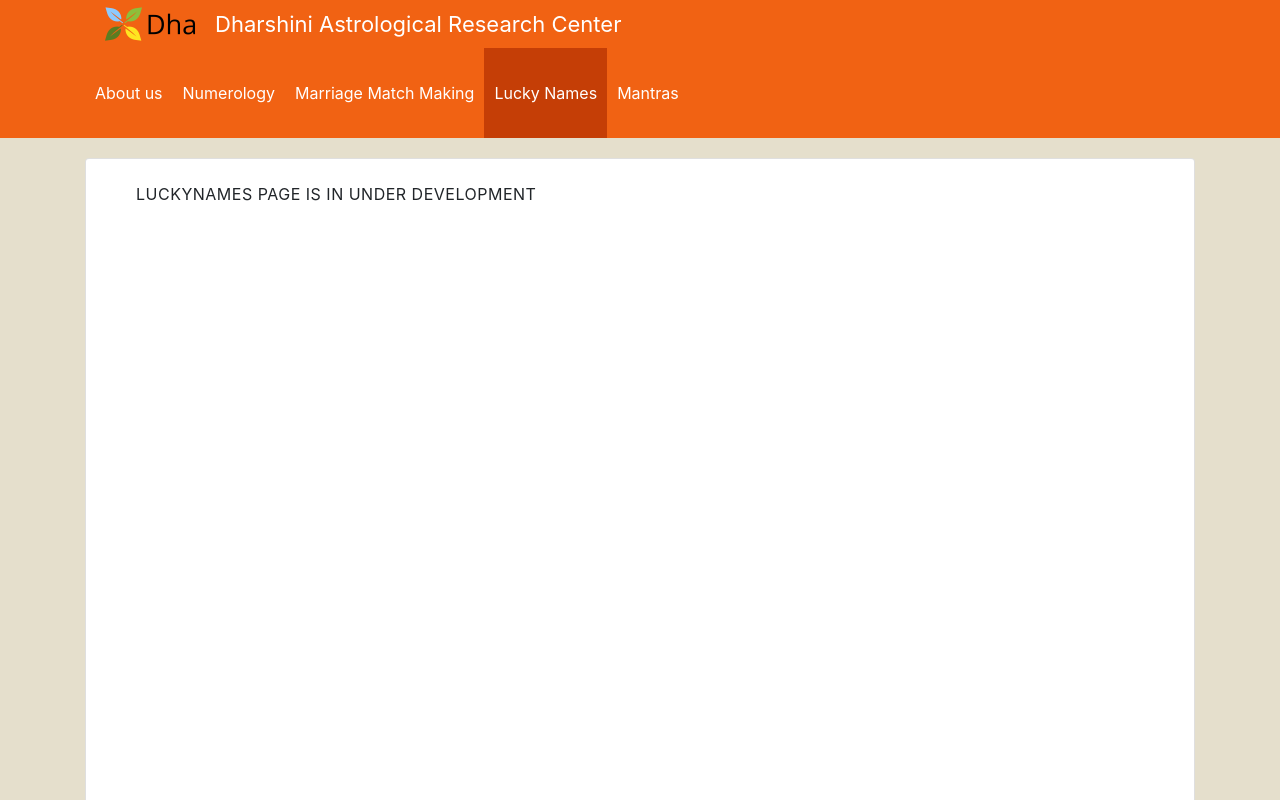
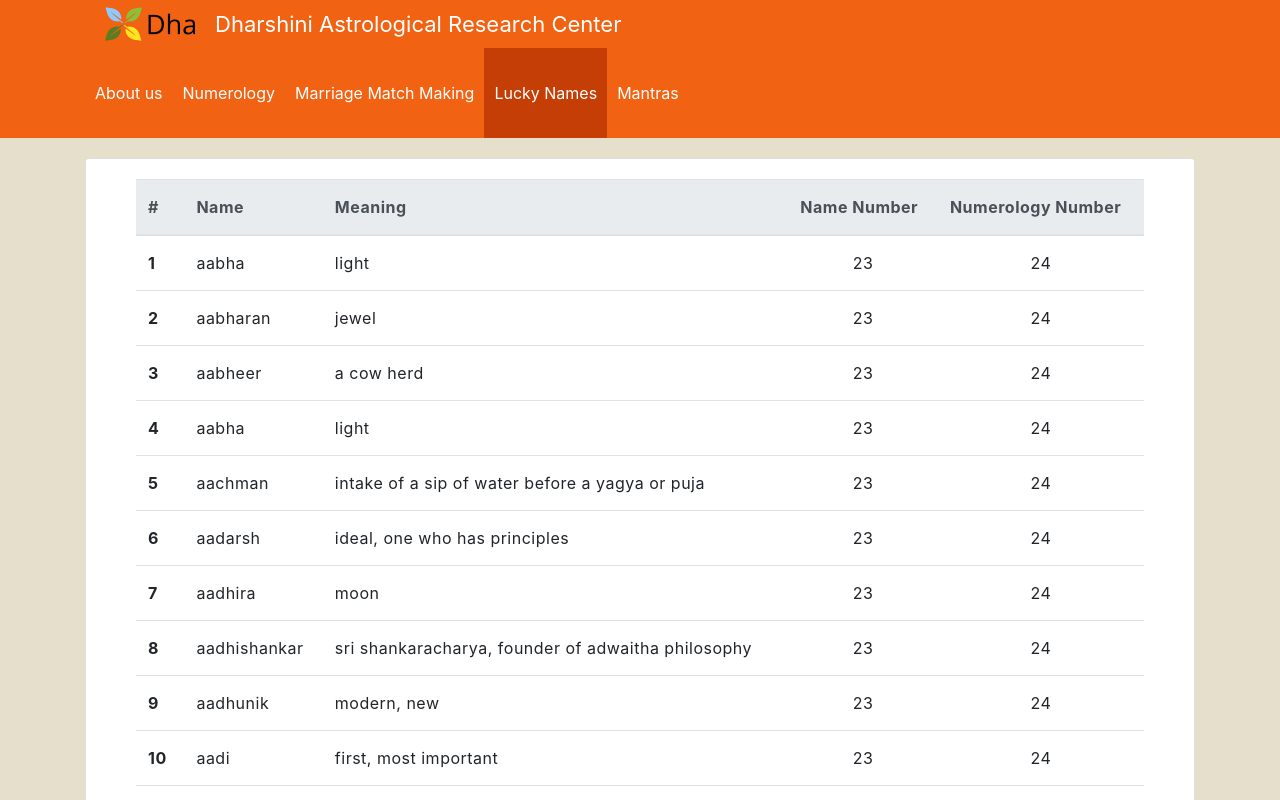
Before and after one commit to manoj937/Astrology, an Angular app: page /luckynames in a window 1280 px wide. Shown: the top 800 px of the page. Built offline with nearby package versions, Linux system fonts and the light colour scheme.

Commit message:
lucky names added

```diff
--- a/src/app/pages/aboutus/aboutus.component.html
+++ b/src/app/pages/aboutus/aboutus.component.html
@@ -7,15 +7,15 @@
                 is critically analysed and prediction is given with zero degree accuracy.
             </li>
             <li>
-                The predictions are based on refering the ancient astrological books written by
-                Bhirugurishi, Agasthiyar, pulipani, jambu maharishi, patanjali.
+                The predictions are based on referring the ancient astrological books written by
+                Bhirugurishi, Agasthiyar, Pulipani, Jambu maharishi, Patanjali.
             </li>
             <li>
                 No one in this planet can live without any difficulties. If one has wealth, he has issues in
                 family life. It is very rare to see people with 360 degree happiness.
             </li>
             <li>
-                A clear solution is given by us to overcom all the difficulties in life.
+                A clear solution is given by us to overcome all the difficulties in life.
             </li>
         </ul>
     </div>
--- a/src/app/pages/luckynames/luckynames.component.html
+++ b/src/app/pages/luckynames/luckynames.component.html
@@ -1,7 +1,27 @@
 <div class="container">
     <div class="card" style="margin: 20px 0;">
-        <div class="card-body" style="flex-direction:column;display: flex;line-height: 30px;letter-spacing: 0.5px;padding: 20px 50px;height: calc( 100vh - 140px);">
-        LUCKYNAMES PAGE IS IN UNDER DEVELOPMENT
+        <div class="card-body" style="flex-direction:column;display: flex;line-height: 30px;letter-spacing: 0.5px;padding: 20px 50px;">
+            <table class="table">
+                <thead class="thead-light">
+                  <tr>
+                    <th scope="col">#</th>
+                    <th scope="col">Name</th>
+                    <th scope="col">Meaning</th>
+                    <th scope="col text-center">Name Number</th>
+                    <th scope="col text-center">Numerology Number</th>
+                  </tr>
+                </thead>
+                <tbody>
+                  <tr *ngFor="let luckyname of luckyNames">
+                    <th scope="row">{{luckyname.id}}</th>
+                    <td>{{luckyname.name}}</td>
+                    <td>{{luckyname.meaning}}</td>
+                    <td class="text-center">23</td>
+                    <td class="text-center">24</td>
+                  </tr>
+                </tbody>
+              </table>
+
         </div>
     </div>
 </div>
--- a/src/app/pages/luckynames/luckynames.component.ts
+++ b/src/app/pages/luckynames/luckynames.component.ts
@@ -9,6 +9,124 @@ export class LuckynamesComponent implements OnInit {
 
   constructor() { }
 
+  public charValue = [{
+    "character": ["A", "I", "J", "Q", "Y"],
+    "value": 1
+  },{
+    "character": ["B", "K", "R"],
+    "value": 2
+  },{
+    "character": ["C", "G", "L", "S"],
+    "value": 3
+  },,{
+    "character": ["D", "M", "T"],
+    "value": 4
+  },{
+    "character": ["E", "H", "N", "X"],
+    "value": 5
+  },{
+    "character": ["U", "V", "W"],
+    "value": 6
+  },{
+    "character": ["O", "Z"],
+    "value": 7
+  },{
+    "character": ["F", "P"],
+    "value": 8
+  },{
+    "character": [' '],
+    "value": 9
+  }];
+
+  public luckyNames = [{
+    "id": "1",
+    "name": "aabha",
+    "meaning": "light",
+  },{
+    "id": "2",
+    "name": "aabharan",
+    "meaning": "jewel",
+  },{
+    "id": "3",
+    "name": "aabheer",
+    "meaning": "a cow herd",
+  },{
+    "id": "4",
+    "name": "aabha",
+    "meaning": "light",
+  },{
+    "id": "5",
+    "name": "aachman",
+    "meaning": "intake of a sip of water before a yagya or puja",
+  },{
+    "id": "6",
+    "name": "aadarsh",
+    "meaning": "ideal, one who has principles",
+  },{
+    "id": "7",
+    "name": "aadhira",
+    "meaning": "moon",
+  },{
+    "id": "8",
+    "name": "aadhishankar",
+    "meaning": "sri shankaracharya, founder of adwaitha philosophy",
+  },{
+    "id": "9",
+    "name": "aadhunik",
+    "meaning": "modern, new",
+  },{
+    "id": "10",
+    "name": "aadi",
+    "meaning": "first, most important",
+  },{
+    "id": "11",
+    "name": "aadidev",
+    "meaning": "the first god",
+  },{
+    "id": "12",
+    "name": "aadinath",
+    "meaning": "supreme ruler of the universe, the first god",
+  },{
+    "id": "13",
+    "name": "aadit",
+    "meaning": "peak",
+  },{
+    "id": "14",
+    "name": "aaditeya",
+    "meaning": "son of aditi",
+  },{
+    "id": "15",
+    "name": "aaditya",
+    "meaning": "the sun",
+  },{
+    "id": "16",
+    "name": "aadya",
+    "meaning": "the earliest, lord shiva",
+  },{
+    "id": "17",
+    "name": "aafreen",
+    "meaning": "encouragement",
+  },{
+    "id": "18",
+    "name": "aagam",
+    "meaning": "coming, arrival",
+  },{
+    "id": "19",
+    "name": "aagneya",
+    "meaning": "son of the fire",
+  },{
+    "id": "20",
+    "name": "aahlaad",
+    "meaning": "delight",
+  }]
+
+  // public names = "aahlaadith = joyous person aahva = beloved aahwaanith = one who has been invited,wanted aakaash = sky aakanksh = desire aakar = shape aakarshan = attraction aakash = the sky aalam = ruler, king, the whole world aalap = prelude to a raga aalok = cry of victory aamod = pleasant ,accept aanand = joy aanandswarup = full of joy aandaleeb = the bulbul bird aanjaneya = son of anjani (hanuman) aapt = trustworthy aaradhak = worshipper aarnav = ocean aarth = meaning, wealth aashish = blessings aashman = son of the sun aashutosh = who is easily pleased aastik = who has faith in god aatish = explosive, dynamic person aatmaj = son, beloved to soul aatreya = name of a sage aayu = lifespan aayushmaan = with long life";
+
+  // splitNames(){
+  //   let a = this.names.split(' = ');
+  //   console.log();
+  // }
+
   ngOnInit() {
   }
 
--- a/src/app/pages/mantras/mantras.component.html
+++ b/src/app/pages/mantras/mantras.component.html
@@ -8,7 +8,7 @@
                 <div style="background: #f1f1f1;border-radius: 3px;font-weight: bold;">
                     <h2 style="background:#FDC848;padding: 1.25rem; font-size: 16px;text-align: center">Mantra(மந்திரம்)</h2>
                     <div style="padding: 10px 25px">
-                            <pre>ஹரி ஓம் ஹும் ஐயும் கிலியும் சவ்வும்
+                            <pre>ஹரி ஓம் ஸ்ரீயும் ஐயும் கிலியும் சவ்வும்
     சந்திர லக்ஷ்மியே நமஹ!
 க்ரம் க்ரீயும்  சொர்ண லக்ஷ்மியே நமஹ!
     வங் சங் டங் ரிங் வீரலக்ஷ்மியே நமஹ!
@@ -18,7 +18,7 @@
 தெய்வ வஸ்ய! பூத வஸ்ய! லோக வஸ்ய!
     ராஜ வஸ்ய! ஜன வஸ்ய! புருஷ வஸ்ய!
 ஸ்த்ரீ வஸ்ய! புத்ர சம்பத் வஸ்ய! தொழில் வஸ்ய!
-    நாகலோகத்தில் உள்ள சர்வ ஜீவபிராணிகளும்
+    நாகலோகத்தில் உண்டாகின்ற சர்வ ஜீவப்பிராணிகளும்
         உன் வசமானாற்போல் என் வசமாக
         என் குடும்ப வாசமுமாக வஸ்ய! வஸ்ய!
                 ஓம் ஸ்வாஹ!</pre>
```
Also changed, not shown: 1 other file (tests, documents, lock files or other folders).
